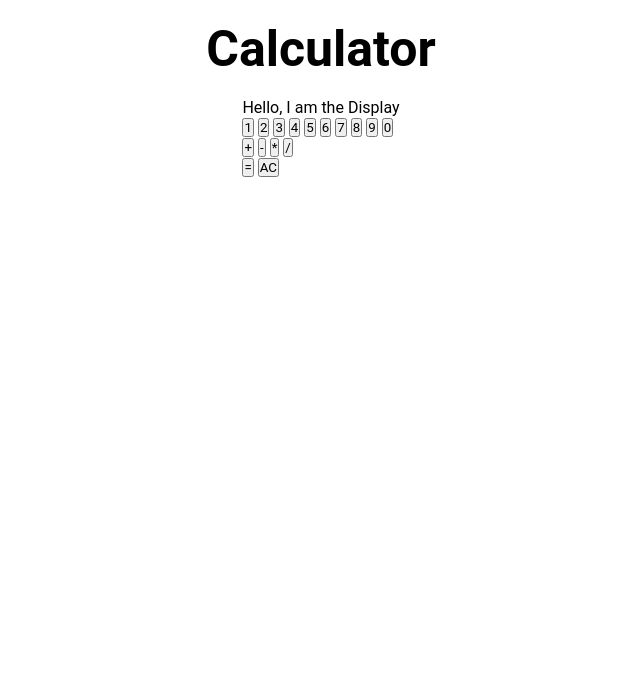
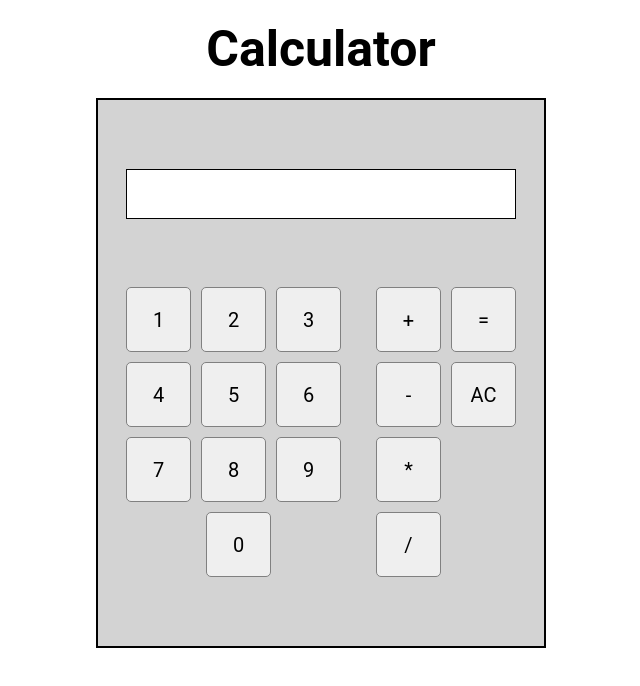
Before and after one commit to OdinM13/Calculator, a plain HTML site: page index.html in a window 1280 px wide. Both pictures are taken after a click on the button "AC". Shown: the whole page, without its empty margins (319-959 px from the left). Drawn offline with Linux system fonts and the light colour scheme.

Commit message:
Build additional funcitonality. Update UI. Add README.md

```diff
--- a/index.html
+++ b/index.html
@@ -12,7 +12,7 @@
         </div>
         <div id="calculator">
             <div id="display">
-                <p>Hello, I am the Display</p>
+                <p>0</p>
             </div>
             <div id="buttons">
                 <div id="numbers">
@@ -27,6 +27,7 @@
                     <button id="9">9</button>
                     <button id="0">0</button>
                 </div>
+                <div id="functions">
                     <div id="operators">
                         <button id="add">+</button>
                         <button id="substract">-</button>
@@ -39,5 +40,6 @@
                     </div>
                 </div>
             </div>
+        </div>
     </body>
 </html>
--- a/main.js
+++ b/main.js
@@ -4,19 +4,27 @@ let secondNumber = null;
 let helpingNumber = "";
 let firstOperator = "";
 let secondOperator = "";
+let result = 0;
 
 const display = document.querySelector("#display > p");
 let numbers = document.querySelectorAll("#numbers > button");
-console.log(numbers);
 let operators = document.querySelectorAll("#operators > button");
-console.log(operators);
+const clear = document.querySelector("#clear");
+const equal = document.querySelector("#equal");
 
+clear.addEventListener("click", () => clearAC());
+
+equal.addEventListener("click", () => {
+    checkNumbers();
+    operate(firstNumber, secondNumber, firstOperator);
+});
 
 numbers.forEach(number => {
     number.addEventListener("click", () => {
         const selectedId = number.id
         numberClick(selectedId);
-        console.log(helpingNumber);
+        keystrokes(helpingNumber);
+        // console.log("Helping Number: ", helpingNumber);
     });
 });
 
@@ -24,10 +32,10 @@ operators.forEach(opera => {
     opera.addEventListener("click", () => {
         const selectedId = opera.id
         operatorClick(selectedId);
-        console.log(firstNumber);
-        console.log(secondNumber);
-        console.log(firstOperator);
-        console.log(secondOperator);
+        // console.log("FirstNumber: ", firstNumber);
+        // console.log("SecondNumber: ", secondNumber);
+        // console.log("FirstOperator: ", firstOperator);
+        // console.log("SecondOperator: ", secondOperator);
     });
 });
 
@@ -41,6 +49,14 @@ function operatorClick (id) {
     } else {
         secondOperator = id;
     }
+    checkNumbers();
+    if (firstNumber !== null && secondNumber !== null) {
+        operate(firstNumber, secondNumber, firstOperator);
+    }
+}
+
+function checkNumbers() {
+    if (helpingNumber !== ""){
         if (firstNumber === null) {
             firstNumber = Number(helpingNumber);
             helpingNumber = "";
@@ -48,12 +64,17 @@ function operatorClick (id) {
         } else if (secondNumber === null) {
             secondNumber = Number(helpingNumber);
             helpingNumber = "";
-        operate(firstNumber, secondNumber, firstOperator);
-        // return secondNumber;
         }
-    // else {
-    //     operate(firstNumber, secondNumber, firstOperator);
-    // }
+    }
+}
+
+function clearAC() {
+    firstNumber = null;
+    secondNumber = null;
+    helpingNumber = "";
+    firstOperator = "";
+    secondOperator = "";
+    display.innerText = "";
 }
 
 // add function
@@ -77,7 +98,13 @@ function divide (a, b) {
 
 // operate function
 function operate(numb1, numb2, operat) {
-    let result = 0;
+    // console.log("FirstOperator before Operate: ", firstOperator);
+    // console.log("SecondOperator before Operate: ", secondOperator);
+    // console.log("FirstNumber before Operate: ", firstNumber);
+    // console.log("SecondNumber before Operate: ", secondNumber);
+    if (firstOperator === "") {
+        return result;
+    }
     if (operat === "add") {
         result = add(numb1, numb2);
     }
@@ -94,8 +121,15 @@ function operate(numb1, numb2, operat) {
     firstOperator = secondOperator;
     secondOperator = "";
     secondNumber = null;
-    console.log(result);
+    // console.log("result: ", result);
+    // console.log("FirstOperator after Operate: ", firstOperator);
+    // console.log("SecondOperator after Operate: ", secondOperator);
+    // console.log("FirstNumber after Operate: ", firstNumber);
+    // console.log("SecondNumber after Operate: ", secondNumber);
     display.innerText = result;
 };
 
 // Function for display KeyStrokes
+function keystrokes(input){
+    display.innerText = input;
+}
--- a/styles.css
+++ b/styles.css
@@ -24,3 +24,73 @@ h1 {
     font-size: 50px;
     margin: 20px;
 }
+
+#calculator {
+    width: 450px;
+    height: 550px;
+    border: 2px solid black;
+    /* padding: 30px; */
+    background-color: lightgrey;
+    display: flex;
+    flex-direction: column;
+    justify-content: space-evenly;
+    align-items: center;
+}
+
+#display {
+    width: 390px;
+    height: 50px;
+    border: 1px solid black;
+    padding: 20px;
+    display: flex;
+    align-items: center;
+    justify-content: flex-end;
+    background-color: white;
+    font-size: 24px;
+}
+
+#buttons {
+    display: flex;
+    align-items: flex-start;
+    gap: 25px;
+    /* margin: 30px 0px; */
+}
+
+button {
+    display: flex;
+    align-items: center;
+    justify-content: center;
+    height: 65px;
+    width: 65px;
+    font-size: 20px;
+    padding: 5px;
+    border-radius: 5px;
+    border: grey 1px solid;
+    /* gap: 5px 0px; */
+}
+
+#numbers{
+    display: flex;
+    flex-wrap: wrap;
+    width: 225px;
+    justify-content: flex-start;
+    gap: 10px;
+}
+
+#functions {
+    display: flex;
+    flex-direction: row;
+    gap: 10px;
+    /* flex-wrap: wrap; */
+    /* max-width: 70px; */
+}
+
+#operators, #others {
+    display: flex;
+    flex-direction: column;
+    gap: 10px;
+}
+
+ [id="0"]{
+    margin: auto;
+}
```
Also changed, not shown: 1 other file. Lines whose indentation alone changed are shown as unchanged.
